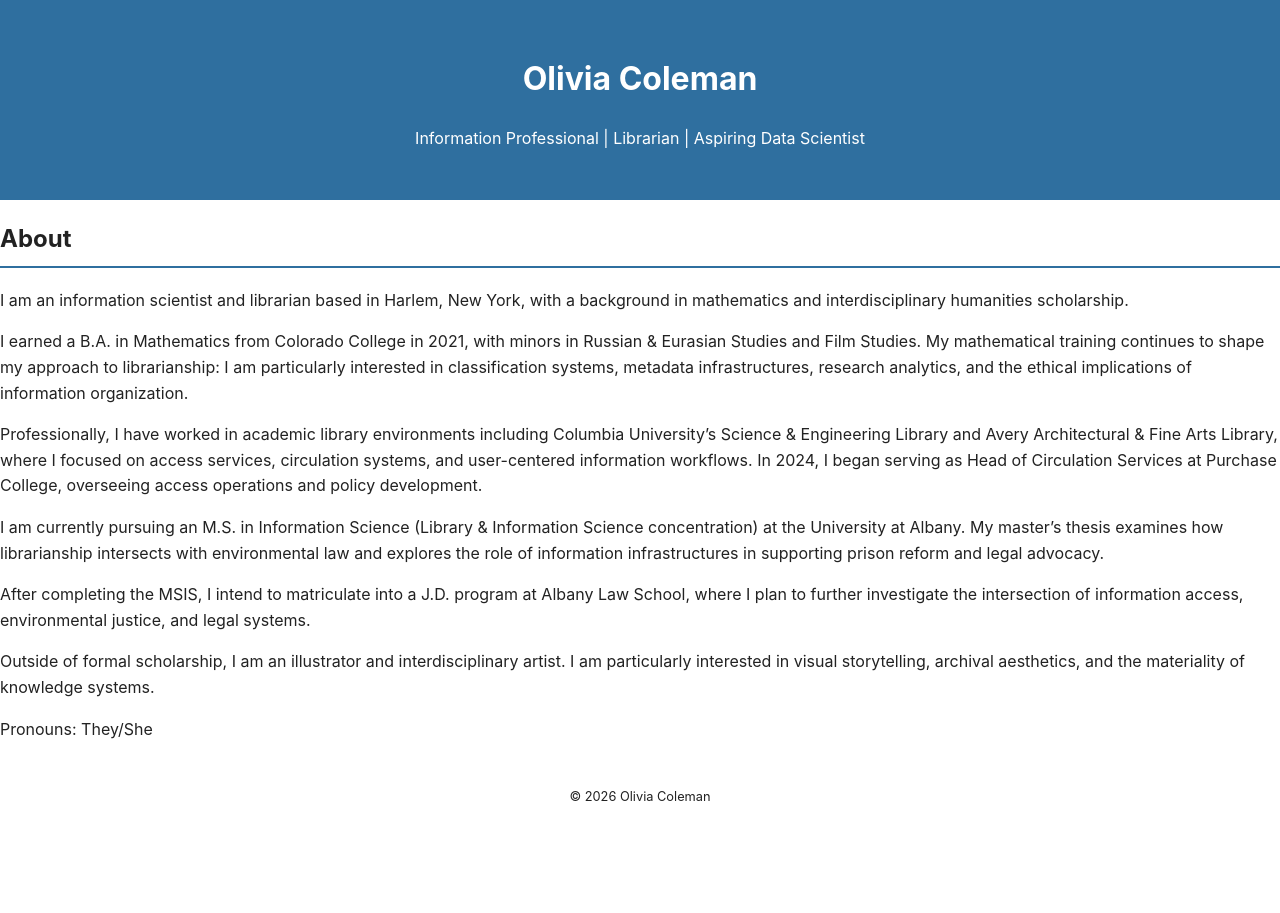
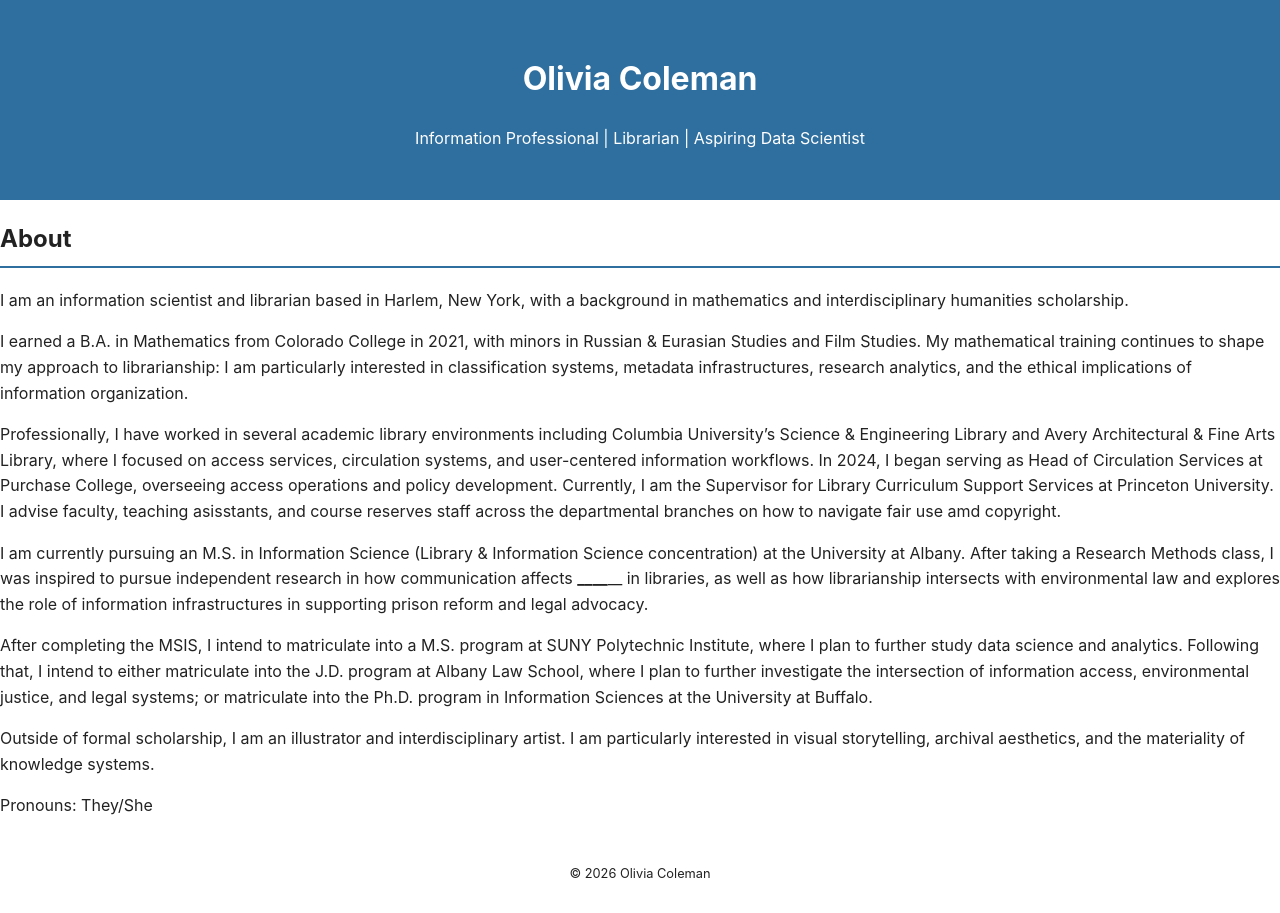
Before and after one commit to caivilo/caivilo.github.io, a Jekyll site: the page built from about.md, in a window 1280 px wide. Built offline with Jekyll 4.4.1, drawn with Linux system fonts in a browser that asks for light colours.

Commit message:
Update about.md

```diff
--- a/about.md
+++ b/about.md
@@ -9,11 +9,11 @@ I am an information scientist and librarian based in Harlem, New York, with a ba
 
 I earned a B.A. in Mathematics from Colorado College in 2021, with minors in Russian & Eurasian Studies and Film Studies. My mathematical training continues to shape my approach to librarianship: I am particularly interested in classification systems, metadata infrastructures, research analytics, and the ethical implications of information organization.
 
-Professionally, I have worked in academic library environments including Columbia University's Science & Engineering Library and Avery Architectural & Fine Arts Library, where I focused on access services, circulation systems, and user-centered information workflows. In 2024, I began serving as Head of Circulation Services at Purchase College, overseeing access operations and policy development.
+Professionally, I have worked in several academic library environments including Columbia University's Science & Engineering Library and Avery Architectural & Fine Arts Library, where I focused on access services, circulation systems, and user-centered information workflows. In 2024, I began serving as Head of Circulation Services at Purchase College, overseeing access operations and policy development. Currently, I am the Supervisor for Library Curriculum Support Services at Princeton University. I advise faculty, teaching asisstants, and course reserves staff across the departmental branches on how to navigate fair use amd copyright.
 
-I am currently pursuing an M.S. in Information Science (Library & Information Science concentration) at the University at Albany. My master's thesis examines how librarianship intersects with environmental law and explores the role of information infrastructures in supporting prison reform and legal advocacy.
+I am currently pursuing an M.S. in Information Science (Library & Information Science concentration) at the University at Albany. After taking a Research Methods class, I was inspired to pursue independent research in how communication affects ______________ in libraries, as well as how librarianship intersects with environmental law and explores the role of information infrastructures in supporting prison reform and legal advocacy.
 
-After completing the MSIS, I intend to matriculate into a J.D. program at Albany Law School, where I plan to further investigate the intersection of information access, environmental justice, and legal systems.
+After completing the MSIS, I intend to matriculate into a M.S. program at SUNY Polytechnic Institute, where I plan to further study data science and analytics. Following that, I intend to either matriculate into the J.D. program at Albany Law School, where I plan to further investigate the intersection of information access, environmental justice, and legal systems; or matriculate into the Ph.D. program in Information Sciences at the University at Buffalo.
 
 Outside of formal scholarship, I am an illustrator and interdisciplinary artist. I am particularly interested in visual storytelling, archival aesthetics, and the materiality of knowledge systems.
 
```
